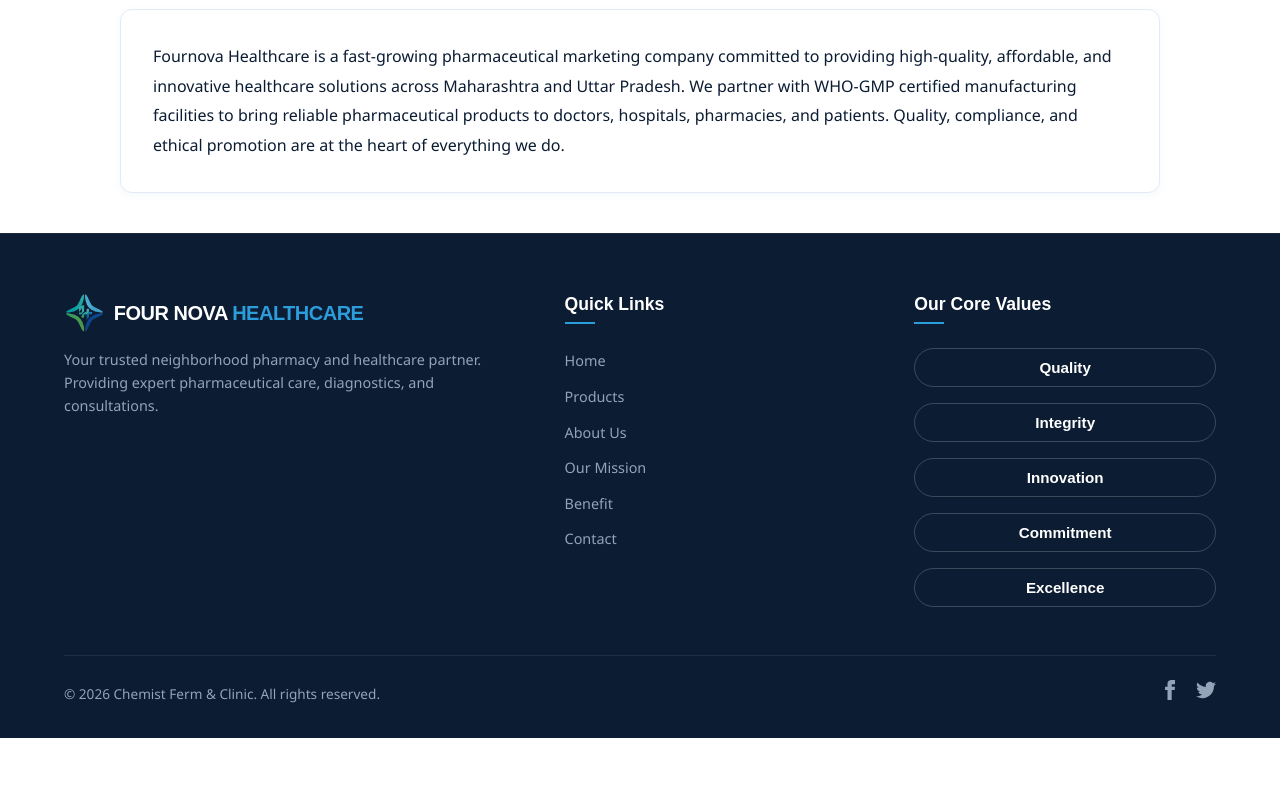
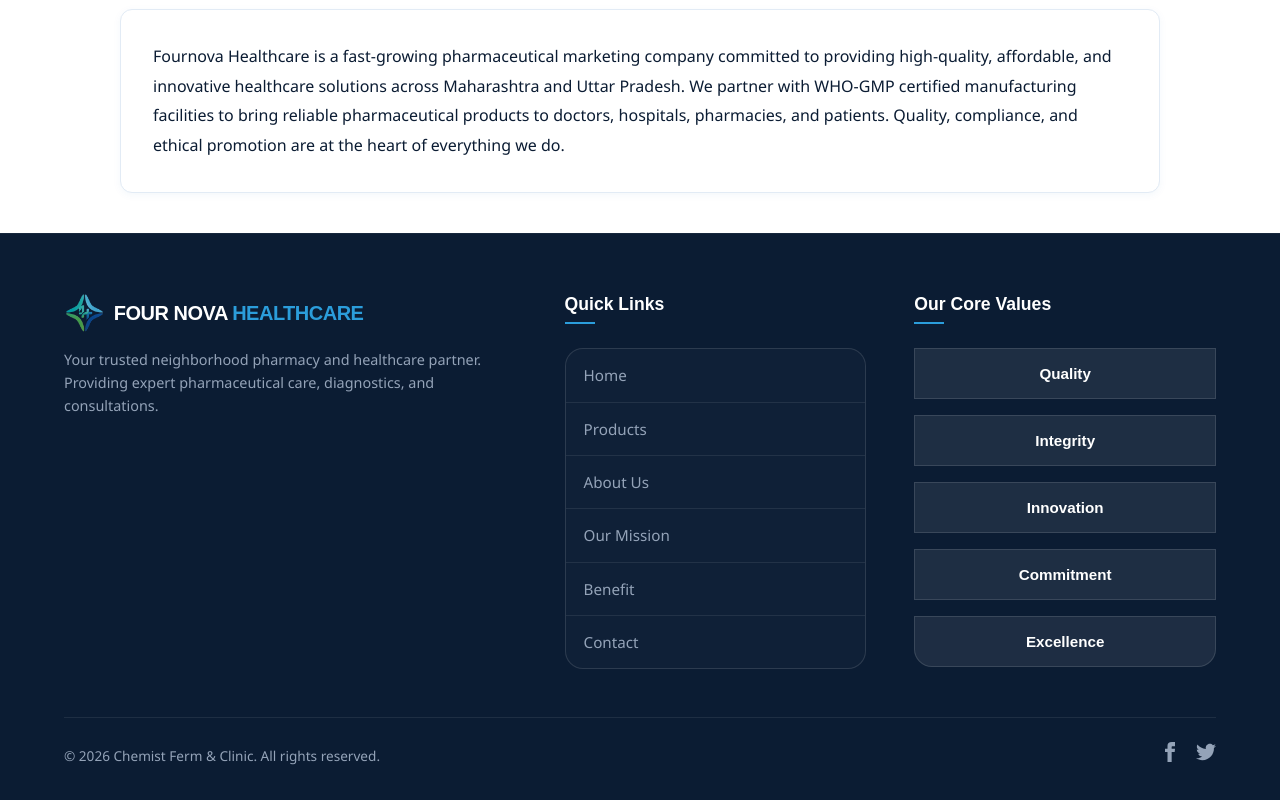
Before and after one commit to yeolechetan30/fournova-healthcare, an Angular app: page / in a window 1280 px wide. Shown: the part 603-1403 px from the top of the page. Before the commit the page ends 1341 px from the top, so only its background shows below. Built offline with nearby package versions, Linux system fonts and the light colour scheme.

Commit message:
changes apply as per the customer

```diff
--- a/src/app/footer/footer.css
+++ b/src/app/footer/footer.css
@@ -92,86 +92,105 @@
 /* Links List */
 .footer-links {
   list-style: none;
+  margin: 0;
+  padding: 0;
   display: flex;
   flex-direction: column;
-  gap: 10px;
+  border: 1px solid rgba(255, 255, 255, 0.12);
+  border-radius: 18px;
+  overflow: hidden;
+  background: rgba(255, 255, 255, 0.02);
+}
+
+.footer-links li {
+  margin: 0;
 }
 
 .footer-links a {
-  font-size: 0.9rem;
+  display: block;
+  font-size: 0.95rem;
   color: #94a3b8;
-  transition: var(--transition-smooth);
+  padding: 14px 18px;
+  transition: background 0.2s ease, color 0.2s ease;
+  border-bottom: 1px solid rgba(255, 255, 255, 0.08);
+}
+
+.footer-links li:last-child a {
+  border-bottom: none;
 }
 
 .footer-links a:hover {
   color: #ffffff;
-  padding-left: 4px;
+  background: rgba(255, 255, 255, 0.08);
 }
 
 /* Core Values */
 .value-item {
   position: relative;
-  display: inline-flex;
-  flex-direction: column;
-  gap: 8px;
+  display: block;
+  width: 100%;
+  margin-bottom: 0;
 }
 
 .value-label {
-  background: transparent;
-  border: 1px solid rgba(255, 255, 255, 0.2);
+  width: 100%;
+  background: rgba(255, 255, 255, 0.08);
+  border: 1px solid rgba(255, 255, 255, 0.12);
   color: #ffffff;
   font-family: var(--font-headings);
   font-size: 0.95rem;
   font-weight: 600;
-  padding: 10px 14px;
-  border-radius: 999px;
+  padding: 16px 20px;
+  border-radius: 0;
   cursor: pointer;
-  transition: background 0.2s ease, border-color 0.2s ease;
+  text-align: center;
+  transition: background 0.2s ease, border-color 0.2s ease, transform 0.2s ease;
+}
+
+.value-item:first-child .value-label {
+  border-top-left-radius: 18px;
+  border-top-right-radius: 18px;
+}
+
+.value-item:last-child .value-label {
+  border-bottom-left-radius: 18px;
+  border-bottom-right-radius: 18px;
+  border-bottom: 1px solid rgba(255, 255, 255, 0.12);
 }
 
 .value-label:hover,
 .value-label:focus {
-  background: rgba(255, 255, 255, 0.08);
-  border-color: rgba(255, 255, 255, 0.35);
+  background: rgba(255, 255, 255, 0.14);
+  border-color: rgba(255, 255, 255, 0.25);
   outline: none;
+  transform: translateX(1px);
 }
 
 .value-tooltip {
   position: absolute;
   top: calc(100% + 10px);
   left: 0;
-  right: auto;
-  width: max-content;
-  max-width: 240px;
-  background: rgba(15, 23, 42, 0.95);
-  color: #ffffff;
-  padding: 12px 14px;
-  border-radius: 12px;
-  font-size: 0.88rem;
-  line-height: 1.5;
-  box-shadow: 0 14px 34px rgba(0, 0, 0, 0.18);
-  opacity: 0;
+  width: 100%;
+  background: #fff7c0;
+  color: #0f172a;
+  padding: 0;
+  border: 1px solid rgba(148, 163, 184, 0.35);
+  border-radius: 18px;
+  font-size: 0.9rem;
+  line-height: 1.6;
+  box-shadow: 0 15px 28px rgba(0, 0, 0, 0.12);
   visibility: hidden;
-  transform: translateY(-10px);
-  transition: opacity 0.2s ease, transform 0.2s ease, visibility 0.2s ease;
-  z-index: 5;
+  pointer-events: none;
+  transform: translateY(-8px);
+  transition: transform 0.2s ease, visibility 0.2s ease;
+  z-index: 10;
 }
 
 .value-item.active .value-tooltip {
-  opacity: 1;
   visibility: visible;
+  pointer-events: auto;
   transform: translateY(0);
-}
-
-@keyframes fadeInUp {
-  from {
-    opacity: 0;
-    transform: translateY(16px);
-  }
-  to {
-    opacity: 1;
-    transform: translateY(0);
-  }
+  padding: 14px 16px;
 }
 
 /* Business Hours List */
```
